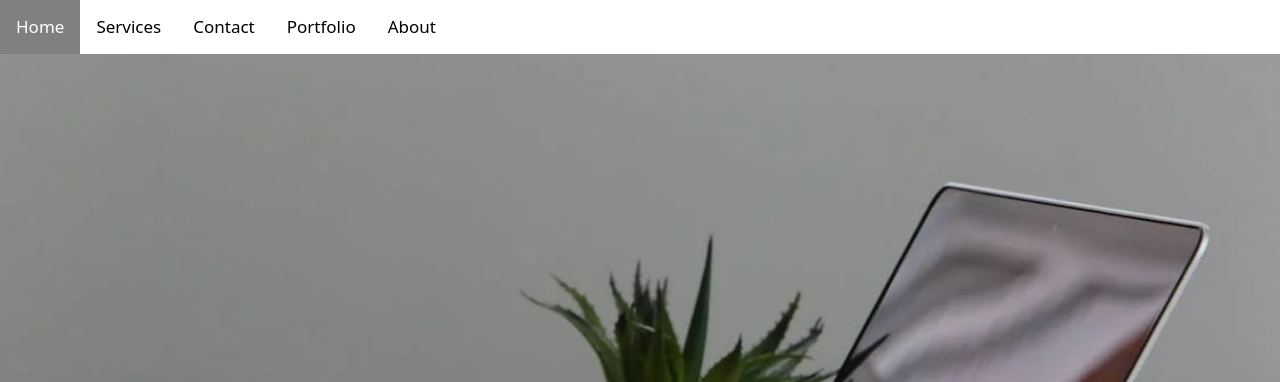
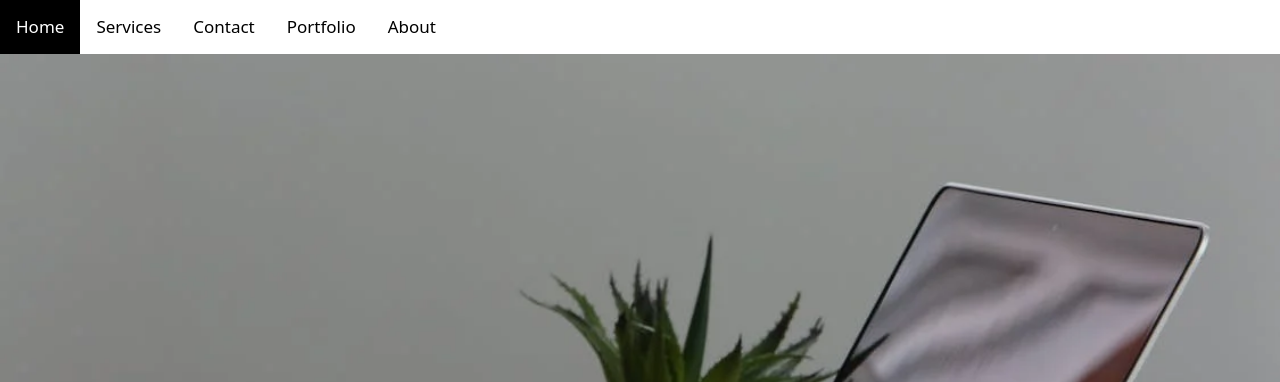
Before and after one commit to Mr12geez/My-Portfolio, a plain HTML site: page index.html in a window 1280 px wide. Shown: the top 382 px of the page. Drawn offline with nearby package versions, Linux system fonts and the light colour scheme.

Commit message:
Update style.css

```diff
--- a/style.css
+++ b/style.css
@@ -19,12 +19,12 @@
   /* Change the color of links on hover */
   .topnav a:hover {
     background-color: white;
-    color: grey;
+    color: green;
   }
 
   /* Add an active class to highlight the current page */
   .topnav a.active {
-    background-color: grey;
+    background-color: black;
     color: white;
   }
 
```
